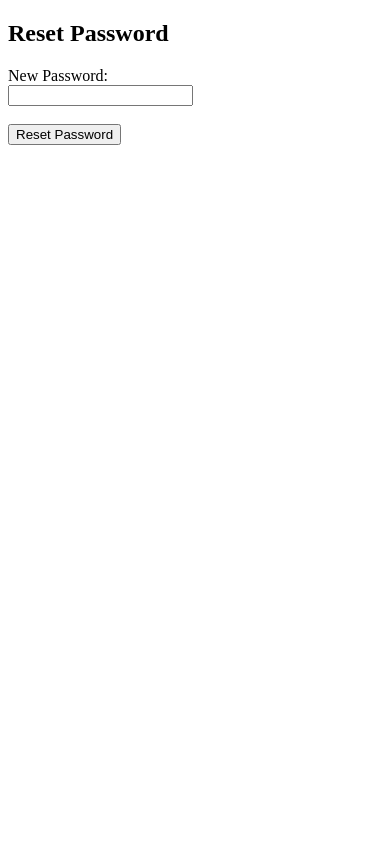
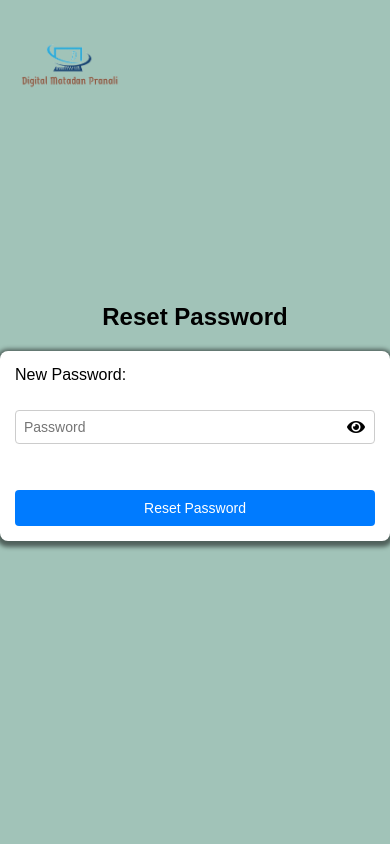
Before and after one commit to sijalneupane/Digital_Matadan_Pranali-Online_Election_System, a PHP site: page /forgotpassword/reset_password.php in a window 390 px wide. Run offline with PHP 8.4, Linux system fonts and the light colour scheme; the visitor is signed in with stand-in values (Sample User, id 1).

Commit message:
forgot password updated

```diff
--- a/forgotpassword/reset_password.php
+++ b/forgotpassword/reset_password.php
@@ -31,12 +31,11 @@ if ($_SERVER['REQUEST_METHOD'] === 'POST') {
 
 <head>
     <title>Reset Password</title>
-<style>
-    .error{
-        color: red;
-        font-size: 12px;
-    }
-</style>
+
+    <link rel="stylesheet" href="style1.css">
+    <link href="https://cdnjs.cloudflare.com/ajax/libs/font-awesome/5.15.4/css/all.min.css" rel="stylesheet">
+    <script src="../togglepassword.js"></script>
+
     <script>
         function validateForm() {
             const password = document.getElementById('password').value.trim();
@@ -60,15 +59,35 @@ if ($_SERVER['REQUEST_METHOD'] === 'POST') {
             return isValid;
         }
     </script>
+    <style>.input-container {
+            position: relative;
+            width: 100%;
+            margin-bottom: 5px;
+        }
+        .toggle-password {
+            position: absolute;
+            right: 10px;
+            top: 50%;
+            transform: translateY(-50%);
+            cursor: pointer;
+        }</style>
 </head>
 
 <body>
+    <!-- Logo Section -->
+    <div class="logo-container">
+        <img src="../DMP logo.png" alt="Logo">
+    </div>
+
     <h2>Reset Password</h2>
     <form action="reset_password.php" method="post" onsubmit="return validateForm();">
         <label for="password">New Password:</label><br>
-        <input type="password" name="password" id="password"><br>
+        <div class="input-container">
+                    <input type="password" id="password" name="password" placeholder="Password">
+                    <i id="togglePasswordIcon" class="fas fa-eye toggle-password" onclick="togglePasswordVisibility()"></i>
+                </div>
         <span class="error" id="passwordError"></span>
-        <br>
+        <br><br>
         <input type="submit" value="Reset Password">
     </form>
 </body>
--- /dev/null
+++ b/forgotpassword/style1.css
@@ -0,0 +1,93 @@
+/* General Styling */
+* {
+  box-sizing: border-box;
+  margin: 0;
+  padding: 0;
+  font-family: Arial, sans-serif;
+}
+body {
+  font-family: Arial, sans-serif;
+  margin: 0;
+  padding: 0;
+  display: flex;
+  flex-direction: column;
+  align-items: center;
+  justify-content: center;
+  height: 100vh;
+  background-color: #a1c3b8;
+}
+
+h2 {
+  text-align: center;
+  margin-bottom: 20px;
+}
+
+form {
+  background-color: #fff;
+  padding: 40px;
+  border-radius: 8px;
+  box-shadow: 0 2px 4px 4px rgba(0, 0, 0, 0.5);
+  width: 100%;
+  max-width: 400px;
+}
+
+label,
+input {
+  display: block;
+  width: 100%;
+}
+
+input[type="text"],input[type="number"] ,input[type="password"] {
+  padding: 8px;
+  margin-top: 8px;
+  margin-bottom: 10px;
+  border: 1px solid #ccc;
+  border-radius: 4px;
+}
+
+input[type="submit"] {
+  background-color: #007bff;
+  color: white;
+  padding: 10px;
+  border: none;
+  border-radius: 4px;
+  cursor: pointer;
+  font-size: 14px;
+}
+
+input[type="submit"]:hover {
+  background-color: #0056b3;
+}
+
+.error {
+  color: red;
+  font-size: 12px;
+}
+
+/* Logo Styling */
+.logo-container {
+  position: absolute;
+  top: 5%;
+  left: 5%;
+}
+
+.logo-container img {
+  width: 30%;
+  height: auto;
+}
+
+/* Responsive Design */
+@media screen and (max-width: 600px) {
+  .logo-container img {
+      width: 100px;
+  }
+
+  form {
+      padding: 15px;
+  }
+
+  input[type="text"],
+  input[type="submit"],input[type="number"] ,input[type="password"]  {
+      font-size: 14px;
+  }
+}
```
Also changed, not shown: forgotpassword/enter_otp.php (+9 -10 lines), forgotpassword/forgot_password.php (+12 -9 lines), voter_login.html (+7 -4 lines).
